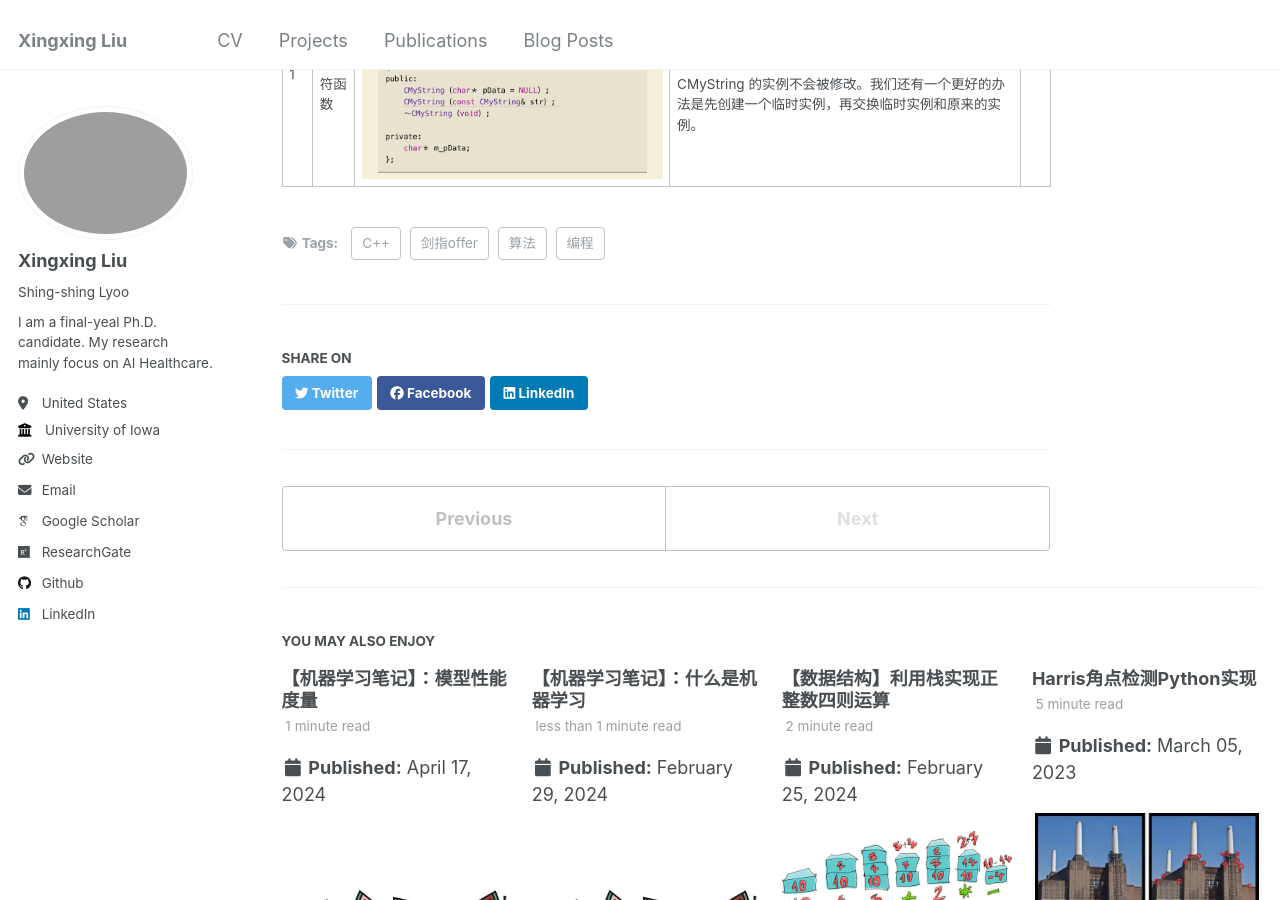
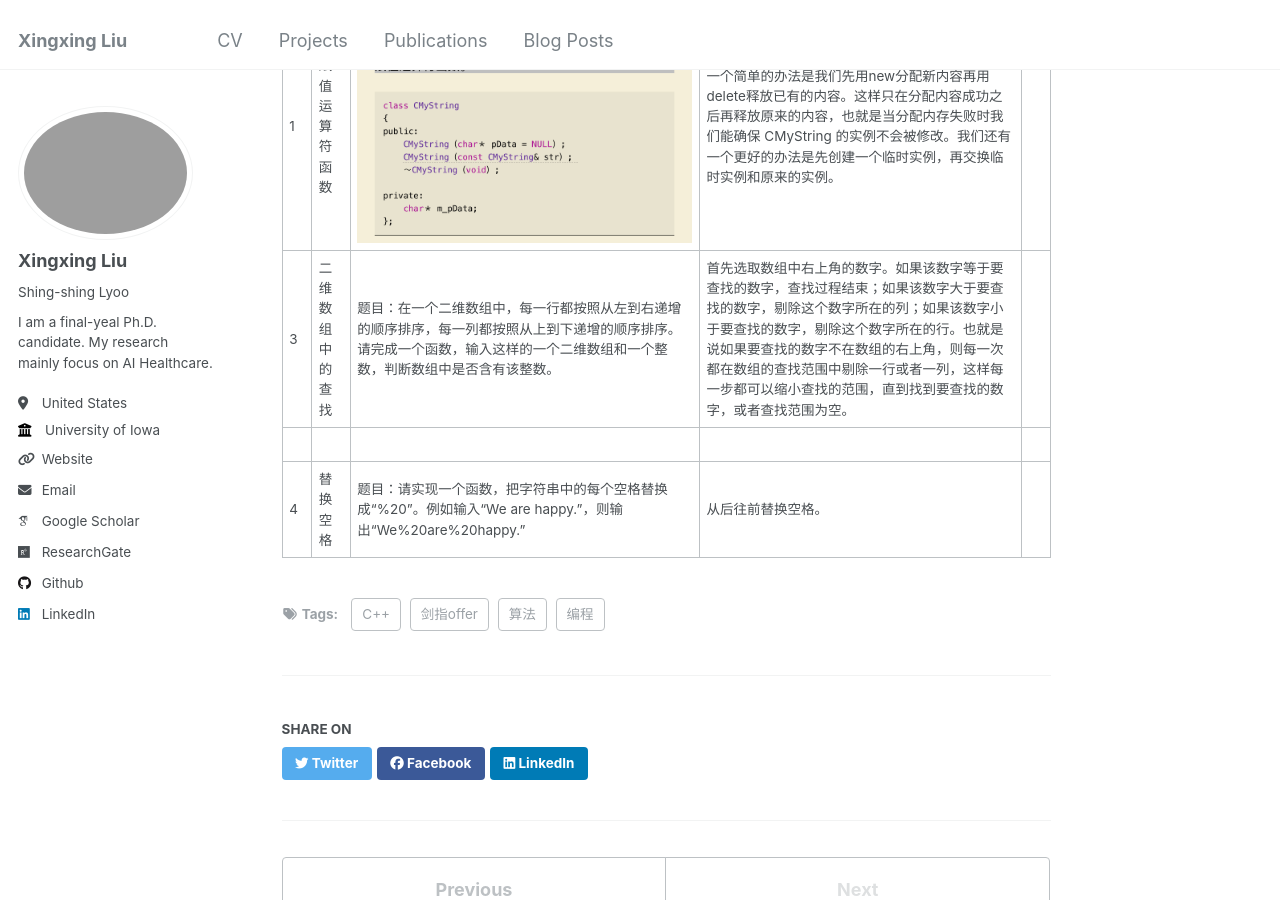
Before and after one commit to xxliu1996/xxliu1996.github.io, a Jekyll site: the page built from _posts/2024-09-09-blog-coding-interview-questions-summary.md, in a window 1280 px wide and 900 px high, scrolled down 754 px. Built offline with Jekyll 4.4.1, drawn with Linux system fonts in a browser that asks for light colours; some web fonts are replaced; some of the changed lines change nothing that is shown; some of the changed text lies outside the part shown.

Commit message:
update blog 2024-blog-coding-interview...

```diff
--- a/_posts/2024-09-09-blog-coding-interview-questions-summary.md
+++ b/_posts/2024-09-09-blog-coding-interview-questions-summary.md
@@ -1,7 +1,7 @@
 ---
 title: '【编程】：《剑指offer》题目思路整理'
-date: 2024-04-17
-permalink: /posts/2024/04/blog-coding-interview-questions-summary/
+date: 2024-10-26
+permalink: /posts/2024/10/blog-coding-interview-questions-summary/
 tags:
   - 剑指offer
   - 编程
@@ -15,3 +15,6 @@ tags:
 |题号|题目标题|题目介绍|解题思路|详解|
 |---|-------|------|-------|----|
 |1|赋值运算符函数|<img src='/images/blog/2024-coding-interview-questions-summary/problem-1.jpeg'>|一个简单的办法是我们先用new分配新内容再用delete释放已有的内容。这样只在分配内容成功之后再释放原来的内容，也就是当分配内存失败时我们能确保 CMyString 的实例不会被修改。我们还有一个更好的办法是先创建一个临时实例，再交换临时实例和原来的实例。||
+|3|二维数组中的查找|题目：在一个二维数组中，每一行都按照从左到右递增的顺序排序，每一列都按照从上到下递增的顺序排序。请完成一个函数，输入这样的一个二维数组和一个整数，判断数组中是否含有该整数。|首先选取数组中右上角的数字。如果该数字等于要查找的数字，查找过程结束；如果该数字大于要查找的数字，剔除这个数字所在的列；如果该数字小于要查找的数字，剔除这个数字所在的行。也就是说如果要查找的数字不在数组的右上角，则每一次都在数组的查找范围中剔除一行或者一列，这样每一步都可以缩小查找的范围，直到找到要查找的数字，或者查找范围为空。
+||
+|4|替换空格|题目：请实现一个函数，把字符串中的每个空格替换成“%20”。例如输入“We are happy.”，则输出“We%20are%20happy.”|从后往前替换空格。||
```
